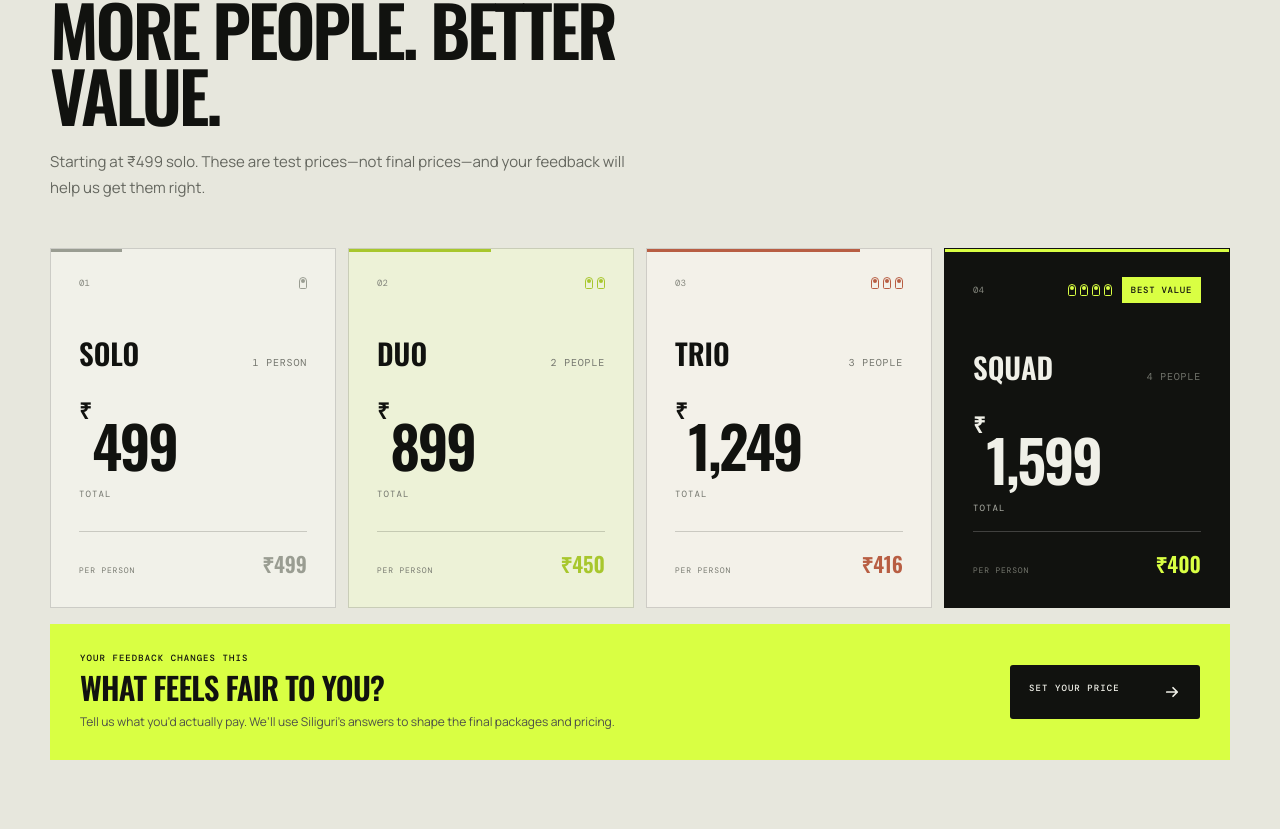
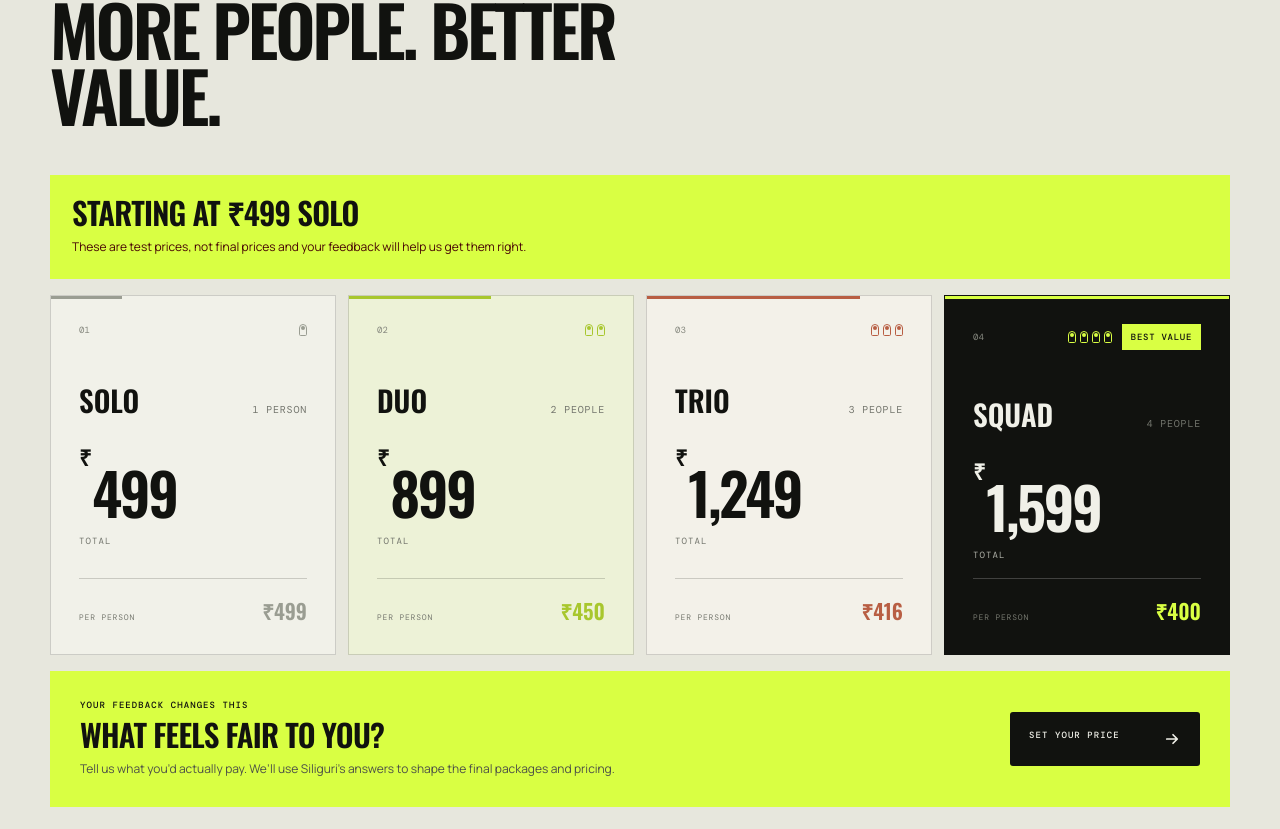
Before and after one commit to binamra-thapa/ProjectRage, a React (Vite) app: page / in a window 1280 px wide. Shown: the part 2991-3820 px from the top of the page. Built offline with nearby package versions, Linux system fonts and the light colour scheme; no server answers; the HTML template or start-up script is replaced by a standard one.

Commit message:
Updating the ui making it more feedback specific

```diff
--- a/src/App.tsx
+++ b/src/App.tsx
@@ -474,9 +474,9 @@ function App() {
               <div className="process-item" key={item}>
                 <span>0{index + 1}</span>
                 <strong>{item}</strong>
-                <i>
+                {/* <i>
                   <Arrow direction="down" />
-                </i>
+                </i> */}
               </div>
             ))}
           </div>
@@ -514,8 +514,14 @@ function App() {
           <SectionHeading
             eyebrow="Initial pricing"
             title="More people. Better value."
-            text="Starting at ₹499 solo. These are test prices—not final prices—and your feedback will help us get them right."
           />
+          <div className="pricing-notice">
+            <strong>Starting at ₹499 solo</strong>
+            <p>
+              These are test prices, not final prices and your feedback will
+              help us get them right.
+            </p>
+          </div>
           <div className="pricing-grid">
             {[
               ["Solo", "1 person", "499", "₹499 / person"],
@@ -623,7 +629,7 @@ function App() {
                       onChange={(value) => setField("age", value)}
                     />
                     <label className="question">
-                      <span>02 — Where are you from?</span>
+                      <span>02 — Preferred location in Siliguri?</span>
                       <input
                         value={form.location}
                         onChange={(e) => setField("location", e.target.value)}
@@ -937,7 +943,7 @@ function App() {
           </div>
           <div className="footer-links">
             <a
-              href="https://instagram.com"
+              href="https://www.instagram.com/nolimits.exp/"
               target="_blank"
               rel="noreferrer"
               aria-label="Instagram"
--- a/src/index.css
+++ b/src/index.css
@@ -557,6 +557,26 @@
   font: 600 21px 'Oswald';
 }
 .featured .per-person strong { color: var(--acid); }
+.pricing-notice {
+  margin-bottom: 16px;
+  padding: 22px;
+  background: var(--acid);
+  color: var(--ink);
+}
+.pricing-notice strong {
+  display: block;
+  font: 600 31px 'Oswald';
+  letter-spacing: -.025em;
+  line-height: 1;
+  text-transform: uppercase;
+}
+.pricing-notice p {
+  max-width: 570px;
+  margin: 10px 0 0;
+  color: #480505;
+  font-size: 12px;
+  line-height: 1.55;
+}
 .pricing-callout {
   margin-top: 16px;
   padding: 22px;
```
